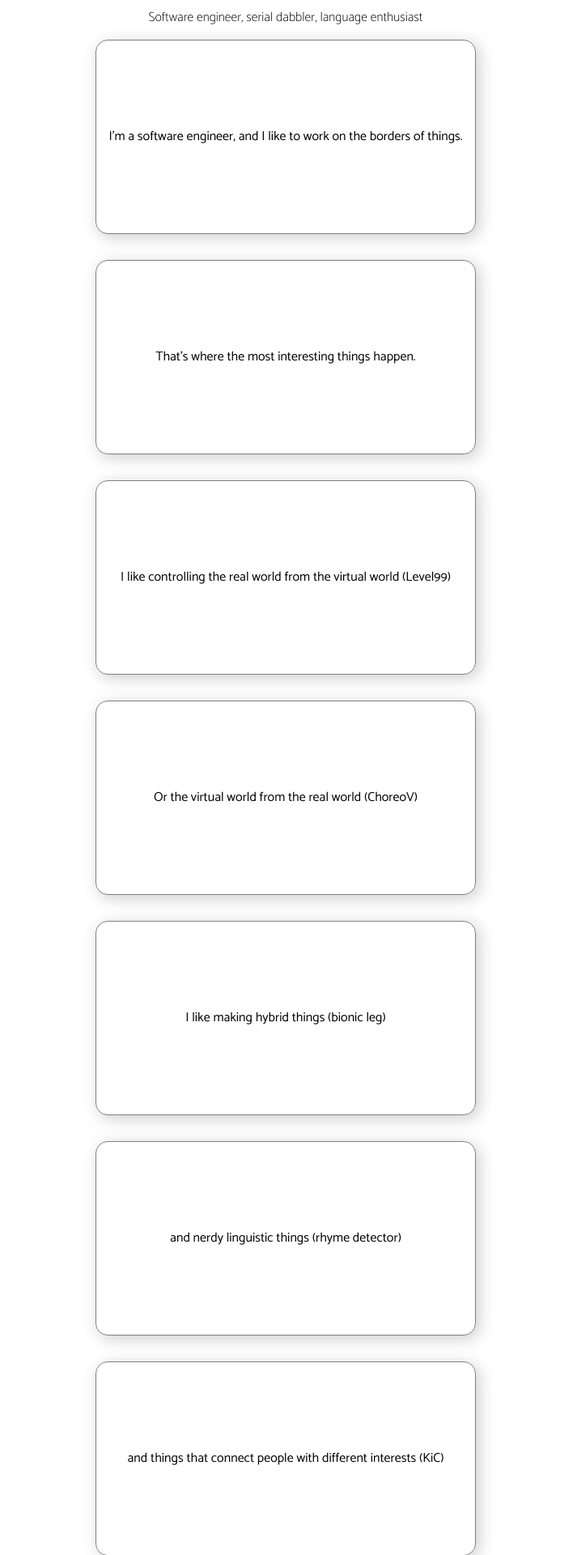
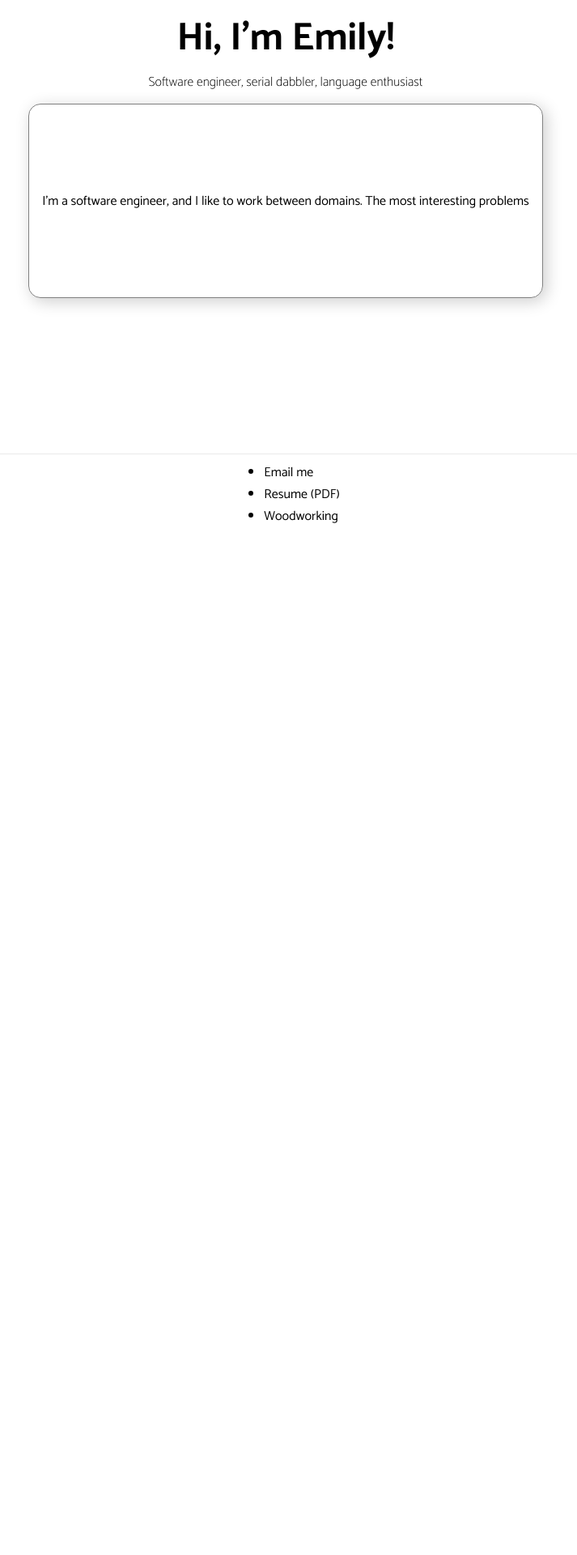
Before and after one commit to awordforthat/echarles-website, a Next.js app: page / in a window 1280 px wide. Shown: the part 140-2060 px from the top of the page at 81% size, without its empty margins (287-1000 px from the left). After the commit the page ends 800 px from the top, so only its background shows below. Built offline with nearby package versions, Linux system fonts and the light colour scheme.

Commit message:
update linting and formatting settings

```diff
--- a/package.json
+++ b/package.json
@@ -19,6 +19,7 @@
     "@types/react": "17.0.26",
     "@typescript-eslint/eslint-plugin": "^4.32.0",
     "@typescript-eslint/parser": "^4.32.0",
+    "babel-eslint": "^10.1.0",
     "eslint": "7.32.0",
     "eslint-config-prettier": "^7.0.0",
     "eslint-plugin-import": "^2.22.1",
--- a/pages/_app.tsx
+++ b/pages/_app.tsx
@@ -1,7 +1,8 @@
-import "../styles/globals.scss";
-import type { AppProps } from "next/app";
+import '../styles/globals.scss';
+import type { AppProps } from 'next/app';
 
 function MyApp({ Component, pageProps }: AppProps) {
   return <Component {...pageProps} />;
 }
+
 export default MyApp;
--- a/pages/index.tsx
+++ b/pages/index.tsx
@@ -1,7 +1,7 @@
-import type { NextPage } from "next";
-import Head from "next/head";
+import type { NextPage } from 'next';
+import Head from 'next/head';
 
-import styles from "../styles/Home.module.scss";
+import styles from '../styles/Home.module.scss';
 
 const Home: NextPage = () => {
   return (
@@ -22,28 +22,9 @@ const Home: NextPage = () => {
 
         <section id="about-me" className={styles.about}>
           <div className={styles.center}>
-            I'm a software engineer, and I like to work on the borders of
-            things.
+            I'm a software engineer, and I like to work between domains. The
+            most interesting problems
           </div>
-          <div className={styles.center}>
-            That's where the most interesting things happen.
-          </div>
-          <div className={styles.center}>
-            I like controlling the real world from the virtual world (Level99)
-          </div>
-          <div className={styles.center}>
-            Or the virtual world from the real world (ChoreoV)
-          </div>
-          <div className={styles.center}>
-            I like making hybrid things (bionic leg)
-          </div>
-          <div className={styles.center}>
-            and nerdy linguistic things (rhyme detector)
-          </div>
-          <div className={styles.center}>
-            and things that connect people with different interests (KiC)
-          </div>
-          <div className={styles.center}>More detail to come!</div>
         </section>
       </main>
 
```
Also changed, not shown: 2 other files (tests, documents, lock files or other folders).
